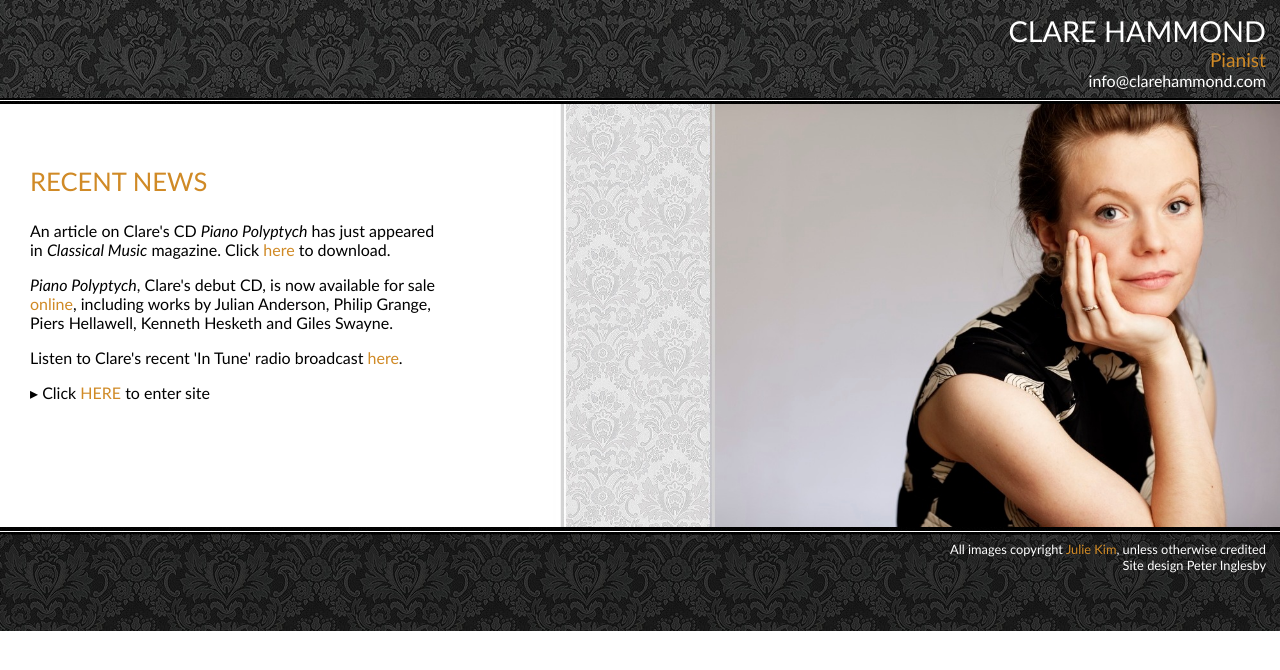
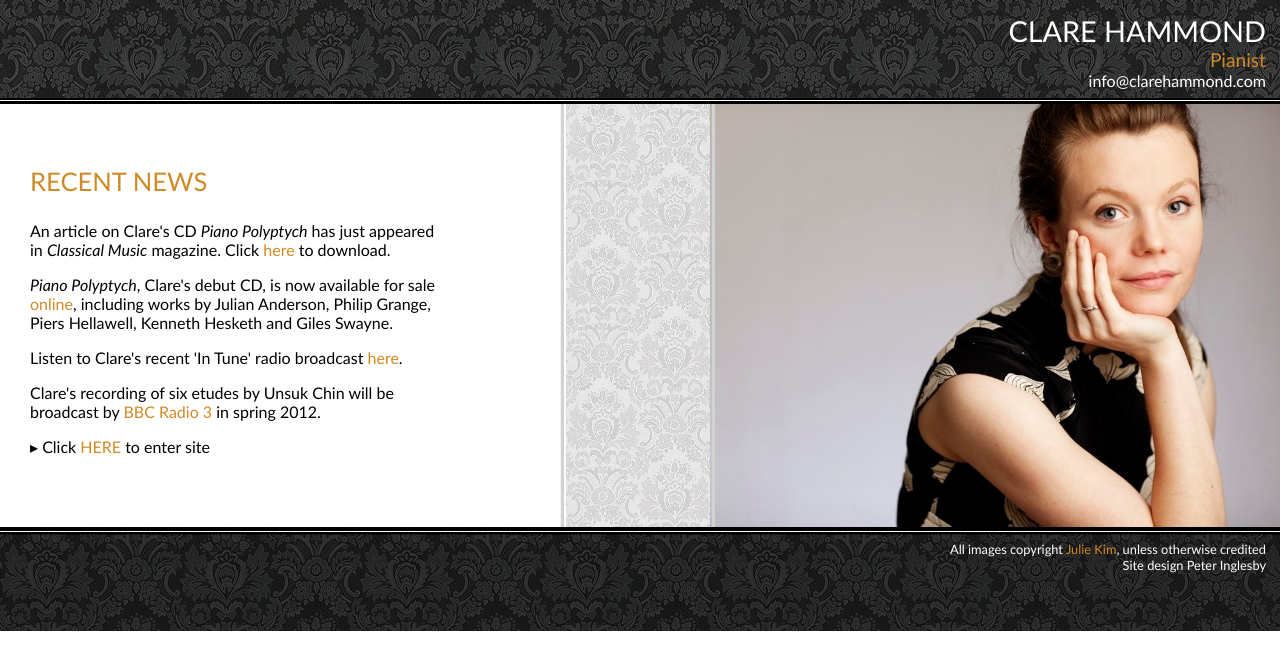
Before and after one commit to hammonc/clarehammond.com, a Jekyll site: the page built from index.html, in a window 1280 px wide. Shown: the top 670 px of the page. Built offline with Jekyll 4.4.1, drawn with Linux system fonts in a browser that asks for light colours.

```diff
--- a/index.html
+++ b/index.html
@@ -10,7 +10,7 @@
 <p>An article on Clare's CD <em>Piano Polyptych</em> has just appeared in <em>Classical Music</em> magazine. Click <a href="resources/article.jpg" target="_blank">here</a> to download.</p>
 <p><em>Piano Polyptych</em>, Clare's debut CD, is now available for sale <a href="http://www.primafacie.ascrecords.com/index.html" target="_blank">online</a>, including works by Julian Anderson, Philip Grange, Piers Hellawell, Kenneth Hesketh and Giles Swayne.</p>
   <p>Listen to Clare's recent 'In Tune' radio broadcast <a href="http://www.clarehammond.com/in-tune.html" target="_blank">here</a>.</p>
-
+   <p>Clare's recording of six etudes by Unsuk Chin will be broadcast by <a href="http://www.bbc.co.uk/radio3/" target="_blank">BBC Radio 3</a> in spring 2012.</p>
 
 
   <p>&#9656; Click <a href="biography.html">HERE</a> to enter site</p>
```
Also changed, not shown: resources/article.jpg.
